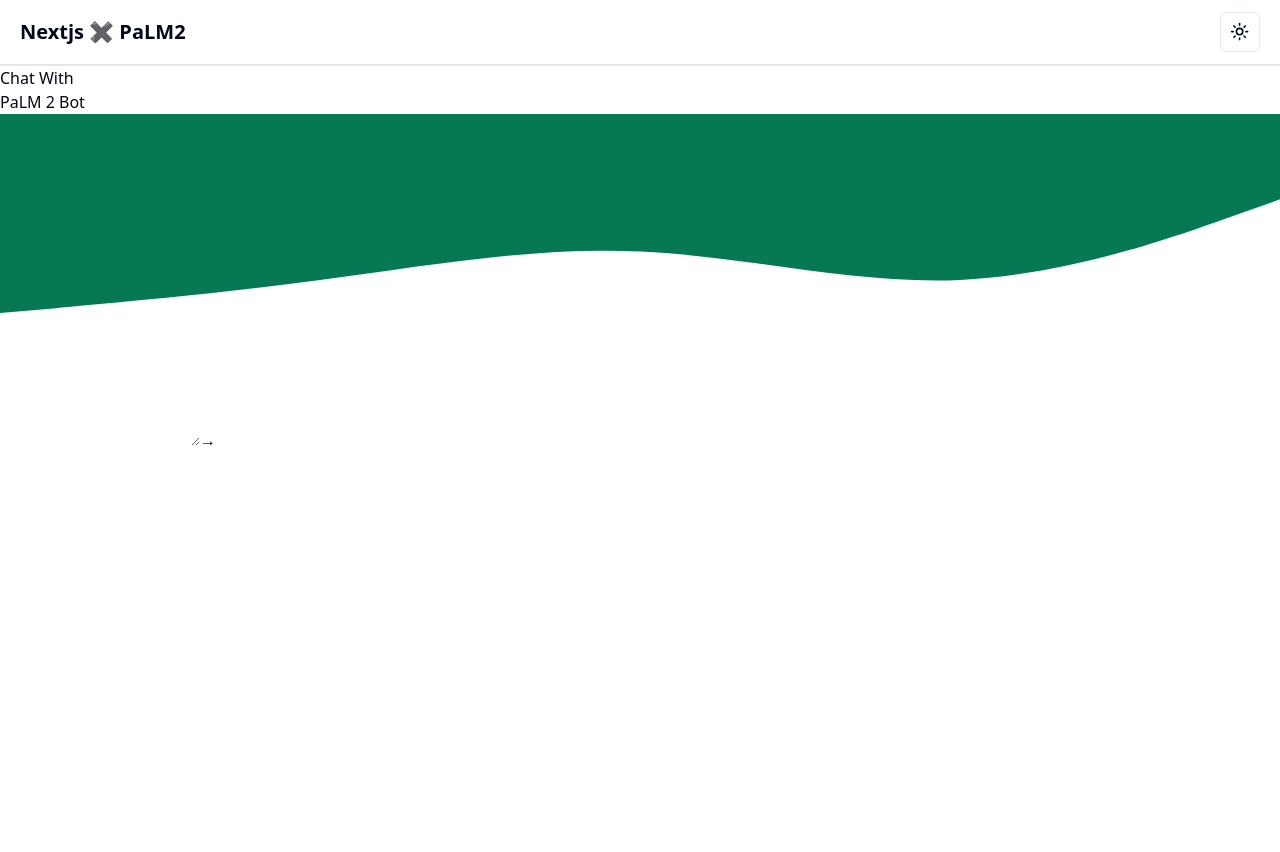
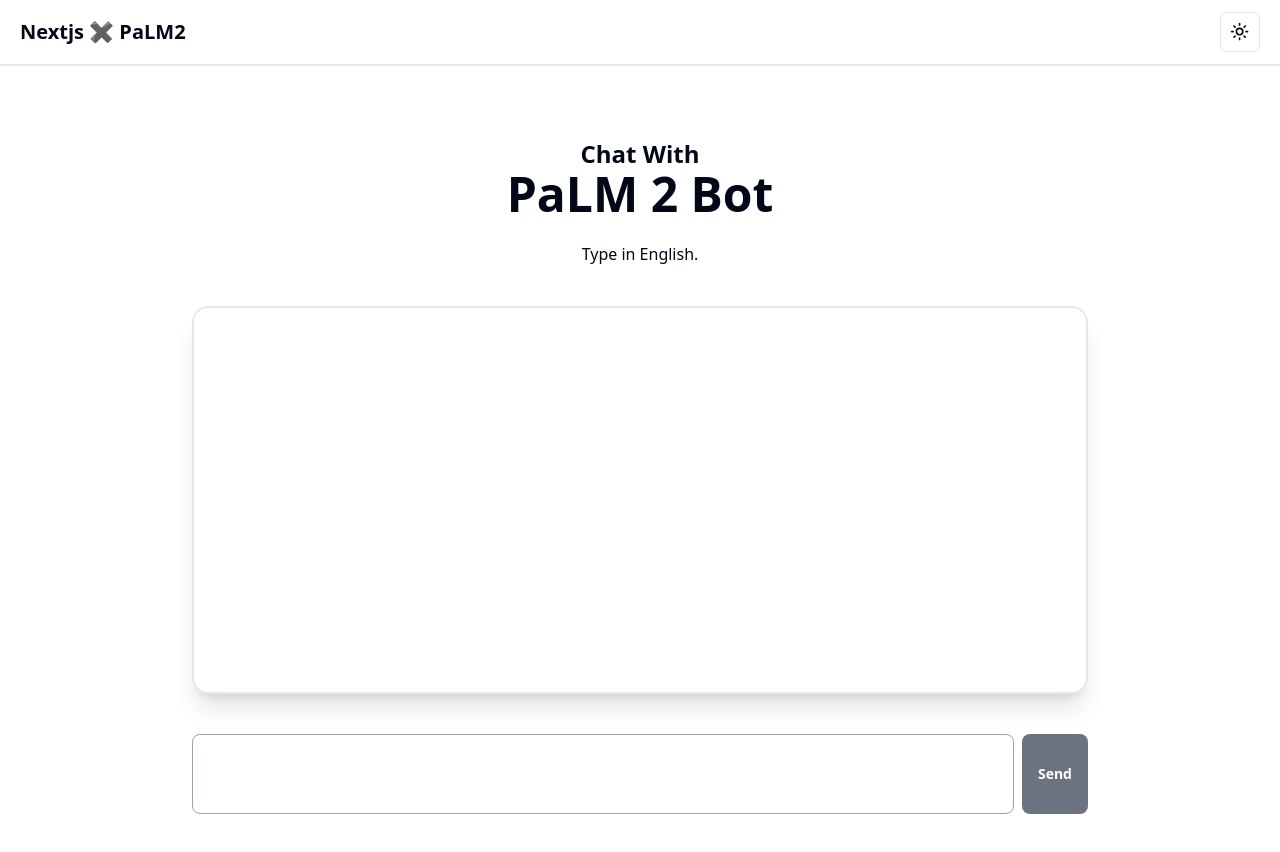
Before and after one commit to bearone236/PaLM2-nextjs-frontend, a Next.js app: page / in a window 1280 px wide. Shown: the top 852 px of the page. Before the commit the page ends 800 px from the top, so only its background shows below. Built offline with nearby package versions, Linux system fonts and the light colour scheme.

Commit message:
チャット部分のスタイルとロジック作成

```diff
--- a/src/app/page.tsx
+++ b/src/app/page.tsx
@@ -1,4 +1,6 @@
 "use client";
+import { Button } from "@/components/ui/button";
+import { Textarea } from "@/components/ui/textarea";
 import { useEffect, useState } from "react";
 
 export default function Home() {
@@ -6,6 +8,7 @@
   const [messages, setMessages] = useState<{ author: string; bot: string }[]>(
     []
   );
+
   const getResponse = async () => {
     try {
       const response = await fetch(`http://localhost:8000/prompt/${text}`);
@@ -34,45 +37,53 @@
       });
       observer.observe(feed, { childList: true, subtree: true });
 
-      // Clean up
       return () => observer.disconnect();
     }
   }, []);
+
   return (
-    <div>
-      <div className="chat-bot">
-        <div className="chat-header">
-          <div className="info-container">
-            <h3>Chat With</h3>
-            <h2>PaLM 2 Bot</h2>
+    <div className="flex justify-center items-center p-4 my-[7vh]">
+      <div className="w-full max-w-4xl">
+        <div className="text-center mb-10">
+          <h3 className="text-2xl font-semibold ">Chat With</h3>
+          <h2 className="text-5xl font-bold mb-4">PaLM 2 Bot</h2>
+          <p className="mt-6">Type in English.</p>
         </div>
-          <svg xmlns="http://www.w3.org/2000/svg" viewBox="0 0 1440 320">
-            <path
-              fill="rgb(6, 120, 84)"
-              fillOpacity="1"
-              d="M0,224L60,218.7C120,213,240,203,360,186.7C480,171,600,149,720,154.7C840,160,960,192,1080,186.7C1200,181,1320,139,1380,117.3L1440,96L1440,0L1380,0C1320,0,1200,0,1080,0C960,0,840,0,720,0C600,0,480,0,360,0C240,0,120,0,60,0L0,0Z"
-            ></path>
-          </svg>
+        <div className="bg-white rounded-2xl shadow-xl mb-4 overflow-hidden border-2">
+          <div className="p-6 overflow-y-auto h-96">
+            {messages.map((message, index) => (
+              <div key={index} className="mb-4 last:mb-0">
+                {message.author && (
+                  <div className="w-64 md:w-[50%] max-w-full p-5 my-2 mx-6 rounded-lg shadow-md text-gray-700 bg-green-200 ml-auto">
+                    {message.author}
                   </div>
-        <div className="feed">
-          {messages.map((message, index) => (
-            <div key={index}>
-              <div className="question bubble">{message.author}</div>
-              <div className="response bubble">{message.bot}</div>
+                )}
+                {message.bot && (
+                  <div className="w-64 md:w-[50%] max-w-full p-5 my-2 mx-6 rounded-lg shadow-md text-gray-700 bg-gray-100">
+                    {message.bot}
+                  </div>
+                )}
               </div>
             ))}
           </div>
-        <textarea
+        </div>
+
+        <div className="gap-2 flex mt-10">
+          <Textarea
+            className="w-full p-3 rounded-lg border border-gray-400 bg-white text-gray-700 resize-none hover:resize overflow-y-auto"
             value={text}
             onChange={(e) => setText(e.target.value)}
             onKeyDown={(e) => {
-            if (e.key === "Enter") {
+              if (e.key === "Enter" && !e.shiftKey) {
                 e.preventDefault();
                 getResponse();
               }
             }}
           />
-        <button onClick={getResponse}>→</button>
+          <Button className="md:h-auto bg-gray-500 hover:bg-gray-600 text-white font-bold py-2 px-4 rounded-lg">
+            Send
+          </Button>
+        </div>
       </div>
     </div>
   );
```
Lines whose indentation alone changed are shown as unchanged.
